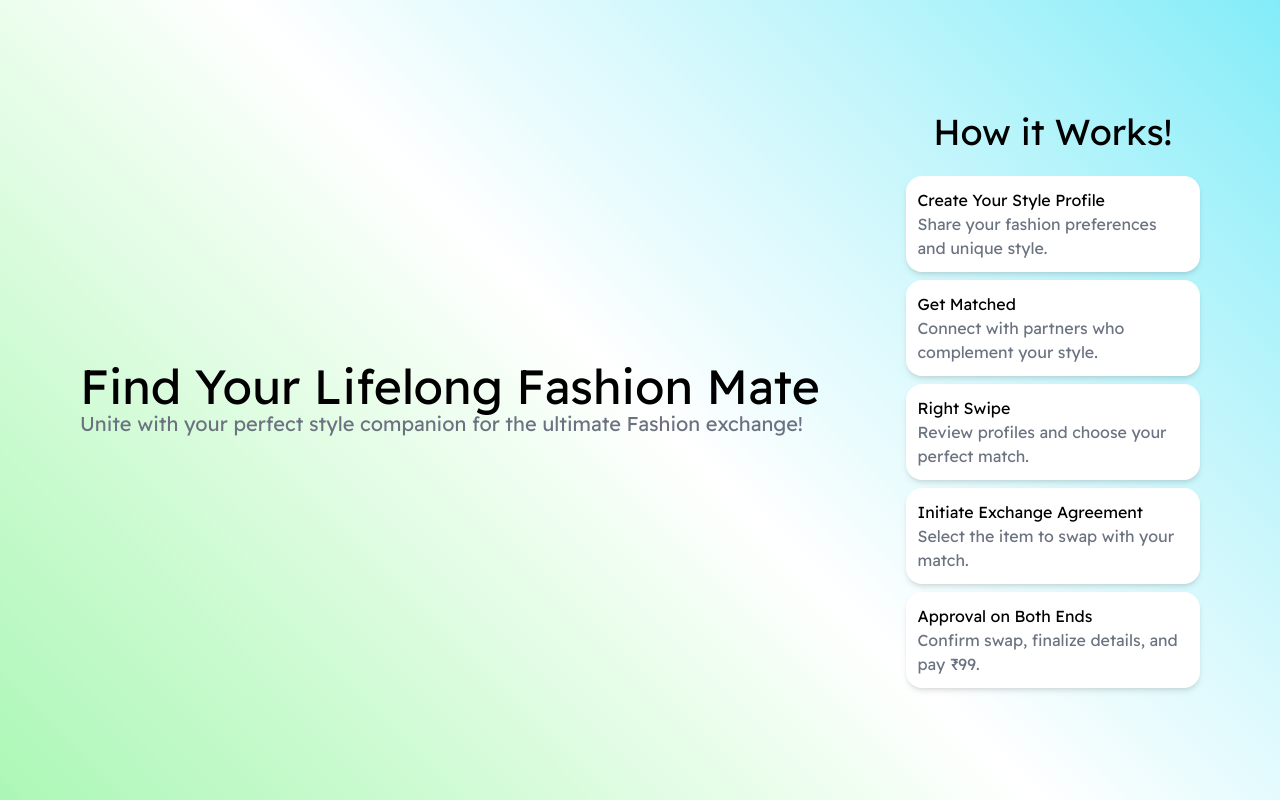
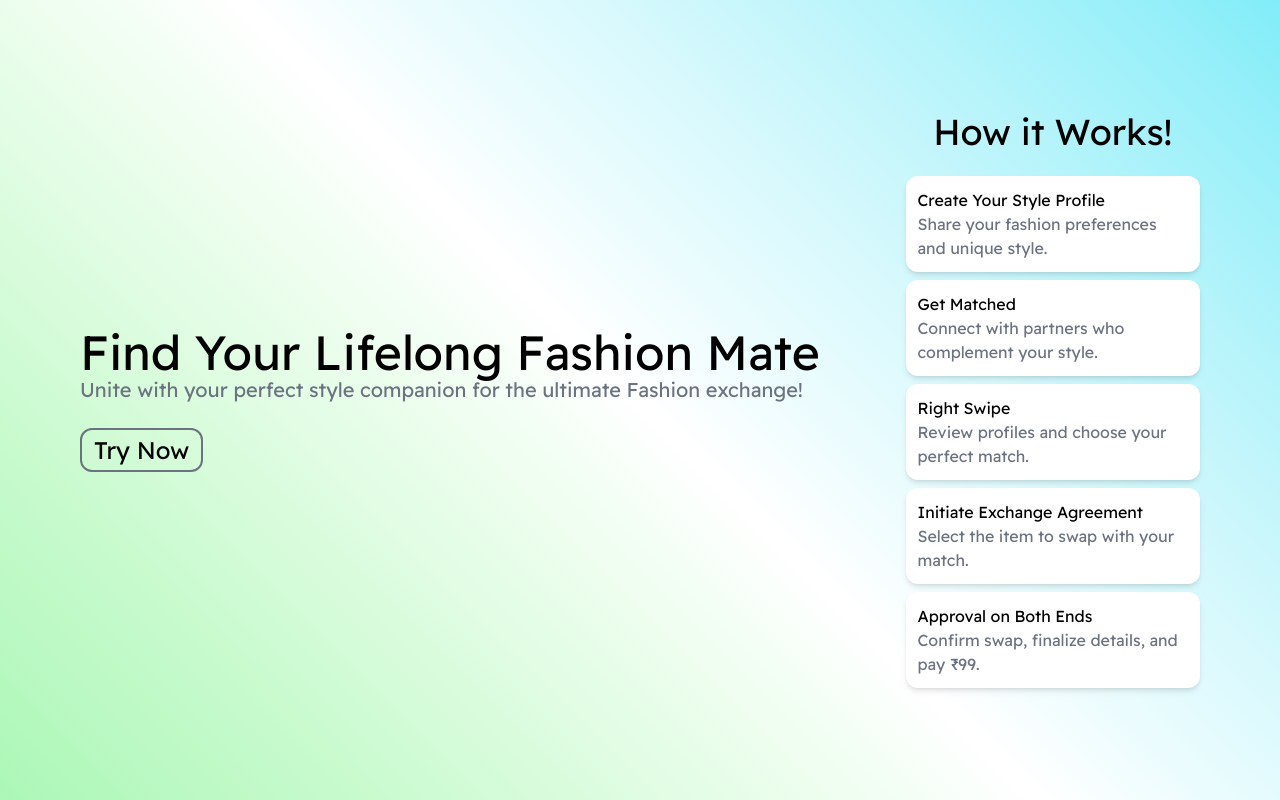
Before and after one commit to Adeesh-bode/fx, a Next.js app: page /find-your-fashion-mate in a window 1280 px wide. Built offline with nearby package versions, Linux system fonts and the light colour scheme.

Commit message:
right-swipe page checkpoint

```diff
--- /dev/null
+++ b/app/(products)/find-your-fashion-mate/review-preference/page.tsx
@@ -0,0 +1,17 @@
+import Link from 'next/link'
+import React from 'react'
+
+const ReviewPreference = () => {
+  return (
+    <main className='w-screen h-screen flex flex-col justify-center items-center' >
+        ReviewPreference
+        <Link href="/find-your-fashion-mate/right-swipe">
+          <button className="bg-transparent border-2 border-gray-500 text-black px-3 py-1 rounded-xl text-lg md:text-xl lg:text-2xl ">
+            Let&apos;s Go
+          </button>
+        </Link>
+    </main>
+  )
+}
+
+export default ReviewPreference
--- a/components/molecule/Page/Products/FashionMate/Hero.tsx
+++ b/components/molecule/Page/Products/FashionMate/Hero.tsx
@@ -1,18 +1,29 @@
-import { fashionMateSteps } from '@/utils/constants/fashionMateSteps';
+import { fashionMateSteps } from "@/utils/constants/fashionMateSteps";
+import Link from "next/link";
 import React from "react";
 
 const Hero = () => {
   return (
     <section
       className="w-full h-full flex flex-col md:flex-row justify-start items-start gap-8"
-    //   className="w-full h-full flex flex-col md:flex-row justify-start items-start gap-8  pt-5 md:pt-8 lg:pt-16"
+      //   className="w-full h-full flex flex-col md:flex-row justify-start items-start gap-8  pt-5 md:pt-8 lg:pt-16"
       aria-label="Main Section for Fashion Mate Page"
     >
-      <header className='w-full h-full flex flex-col justify-center items-start' >
-        <h1 className="text-2xl md:text-4xl lg:text-5xl">Find Your Lifelong Fashion Mate</h1>
-        <p className="text-gray-500 md:text-lg lg:text-xl">
-          Unite with your perfect style companion for the ultimate Fashion exchange!
-        </p>
+      <header className="w-full h-full flex flex-col gap-6 justify-center items-start">
+        <div className="flex flex-col">
+          <h1 className="text-2xl md:text-4xl lg:text-5xl">
+            Find Your Lifelong Fashion Mate
+          </h1>
+          <p className="text-gray-500 md:text-lg lg:text-xl">
+            Unite with your perfect style companion for the ultimate Fashion
+            exchange!
+          </p>
+        </div>
+        <Link href="/find-your-fashion-mate/review-preference">
+          <button className="bg-transparent border-2 border-gray-500 text-black px-3 py-1 rounded-xl text-lg md:text-xl lg:text-2xl ">
+            Try Now
+          </button>
+        </Link>
       </header>
       <aside
         aria-label="instruction for how finding fashion mate works!"
@@ -23,7 +34,7 @@ const Hero = () => {
         </h3>
         <ul className="grid grid-cols-1 gap-1 md:gap-2">
           {fashionMateSteps.map((step, index) => (
-            <li key={index} className="rounded-2xl p-3 bg-white shadow-md">
+            <li key={index} className="rounded-xl p-3 bg-white shadow-md">
               <h4>{step.title}</h4>
               <p className="text-gray-500">{step.description}</p>
             </li>
```
